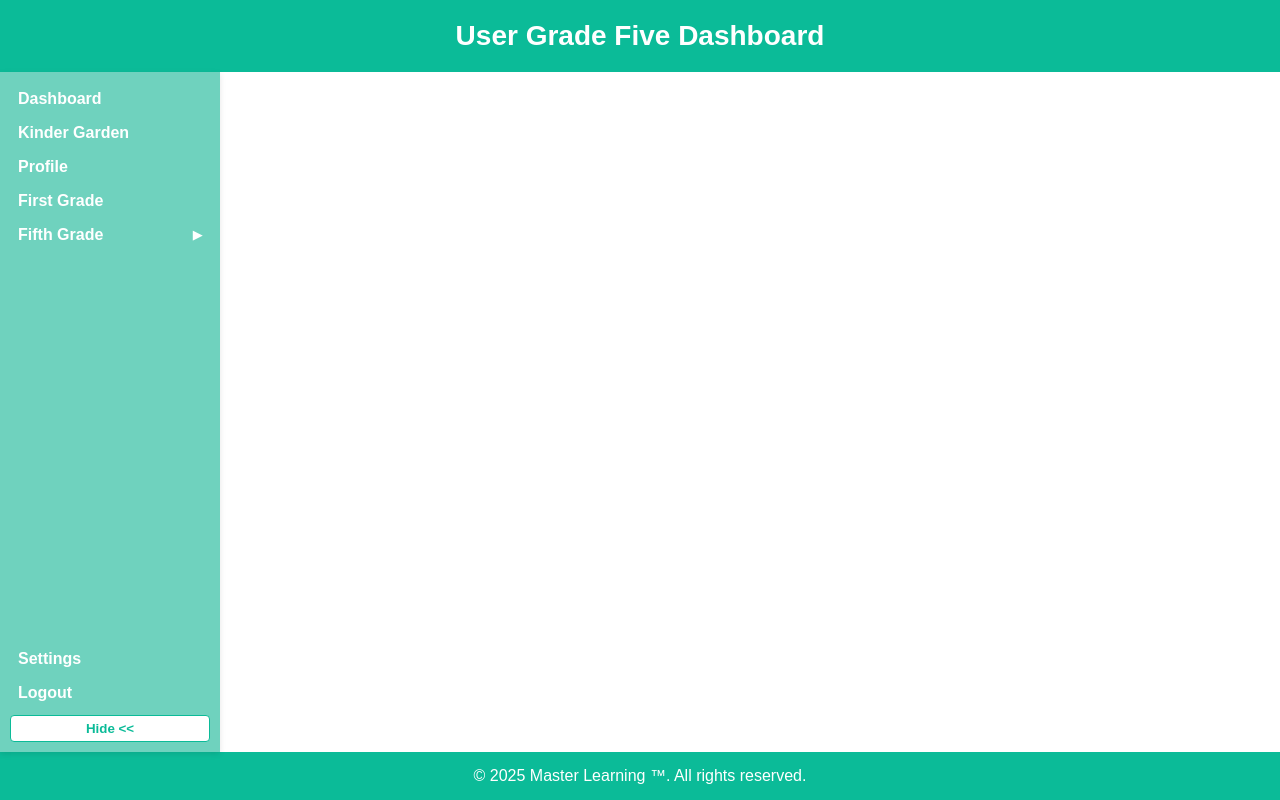
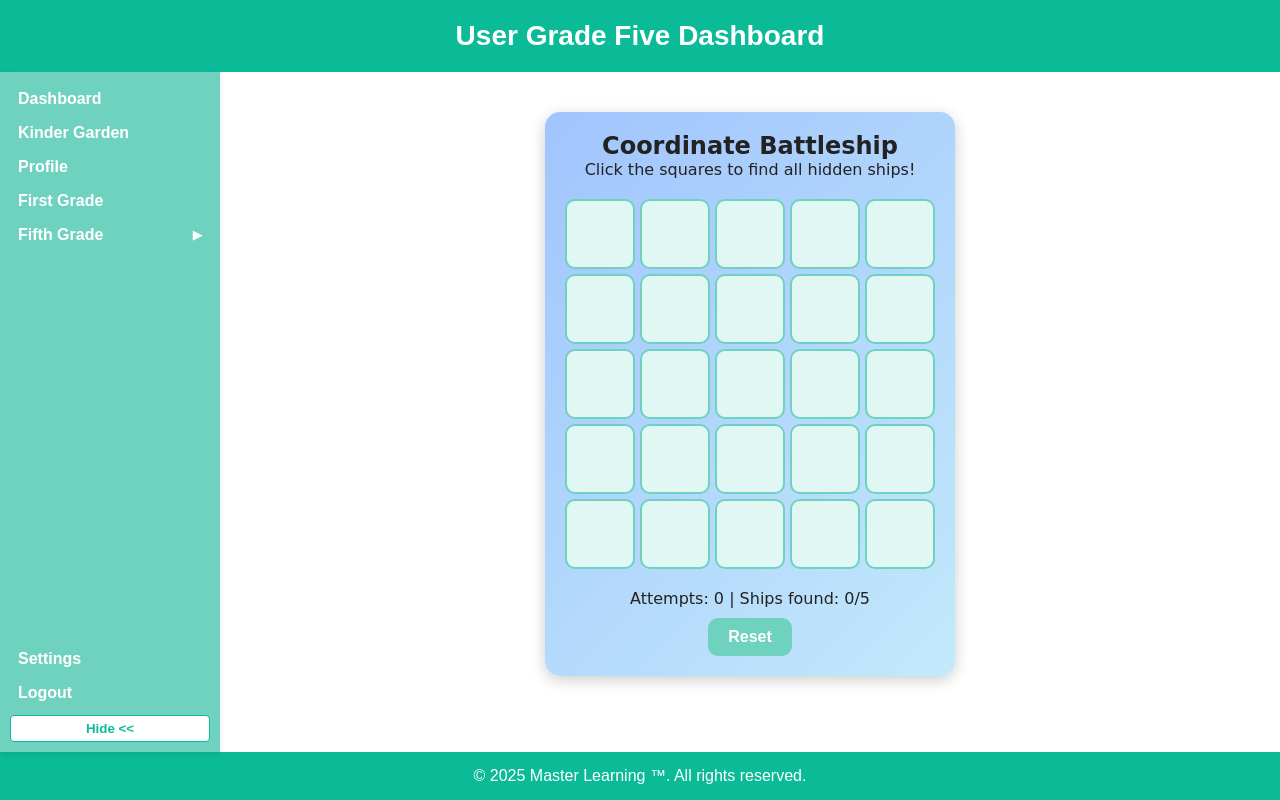
Before and after one commit to 1981master/Educations, a Vue app: page /fifth-grade/game11 in a window 1280 px wide. Built offline with nearby package versions, Linux system fonts and the light colour scheme.

Commit message:
added more Fifth Grade

```diff
--- /dev/null
+++ b/src/components/FifthGradeComponents/CoordinateBattleship.vue
@@ -0,0 +1,171 @@
+<template>
+  <div class="battleship-game">
+    <h2>Coordinate Battleship</h2>
+    <p>Click the squares to find all hidden ships!</p>
+
+    <div class="grid">
+      <div
+        v-for="(cell, index) in grid"
+        :key="index"
+        class="cell"
+        :class="{
+          hit: cell.status === 'hit',
+          miss: cell.status === 'miss',
+        }"
+        @click="attackCell(index)"
+      >
+        {{ cell.status === 'hit' ? '💥' : cell.status === 'miss' ? '❌' : '' }}
+      </div>
+    </div>
+
+    <div class="info">
+      <p>{{ message }}</p>
+      <p>
+        Attempts: {{ attempts }} | Ships found: {{ shipsFound }}/{{
+          totalShips
+        }}
+      </p>
+      <button @click="resetGame">Reset</button>
+    </div>
+  </div>
+</template>
+
+<script>
+  export default {
+    name: 'CoordinateBattleship',
+    data() {
+      return {
+        rows: 5,
+        cols: 5,
+        totalShips: 5,
+        grid: [],
+        shipPositions: [],
+        attempts: 0,
+        shipsFound: 0,
+        message: '',
+      }
+    },
+    created() {
+      this.initGame()
+    },
+    methods: {
+      initGame() {
+        this.grid = Array(this.rows * this.cols)
+          .fill()
+          .map(() => ({ status: null }))
+
+        const positions = new Set()
+        while (positions.size < this.totalShips) {
+          positions.add(Math.floor(Math.random() * this.rows * this.cols))
+        }
+        this.shipPositions = Array.from(positions)
+
+        this.attempts = 0
+        this.shipsFound = 0
+        this.message = ''
+      },
+      attackCell(index) {
+        if (this.grid[index].status) return
+
+        this.attempts++
+        if (this.shipPositions.includes(index)) {
+          this.grid[index].status = 'hit'
+          this.shipsFound++
+          this.message = '🎉 Hit! Keep going!'
+        } else {
+          this.grid[index].status = 'miss'
+          this.message = '❌ Miss! Try again!'
+        }
+
+        if (this.shipsFound === this.totalShips) {
+          this.message = `🏆 All ships found in ${this.attempts} attempts!`
+        }
+      },
+      resetGame() {
+        this.initGame()
+      },
+    },
+  }
+</script>
+
+<style scoped>
+  .battleship-game {
+    display: flex;
+    flex-direction: column;
+    align-items: center;
+    font-family: 'Comic Sans MS', cursive, sans-serif;
+    color: #222;
+    background: linear-gradient(135deg, #a1c4fd 0%, #c2e9fb 100%);
+    padding: 20px;
+    border-radius: 15px;
+    width: fit-content;
+    margin: 20px auto;
+    box-shadow: 0 4px 15px rgba(0, 0, 0, 0.2);
+  }
+
+  .grid {
+    display: grid;
+    grid-template-columns: repeat(5, 70px);
+    gap: 5px;
+    margin: 20px 0;
+  }
+
+  .cell {
+    width: 70px;
+    height: 70px;
+    border-radius: 10px;
+    border: 2px solid #6fd2be;
+    display: flex;
+    align-items: center;
+    justify-content: center;
+    cursor: pointer;
+    font-size: 28px;
+    background: #e0f7f4;
+    transition:
+      transform 0.2s,
+      background 0.2s;
+  }
+
+  .cell:hover {
+    transform: scale(1.1);
+    background: #a0e7e0;
+  }
+
+  .cell.hit {
+    background-color: #4caf50;
+    color: white;
+    font-size: 32px;
+  }
+
+  .cell.miss {
+    background-color: #f28b82;
+    color: white;
+    font-size: 32px;
+  }
+
+  .info {
+    display: flex;
+    flex-direction: column;
+    align-items: center;
+  }
+
+  .info button {
+    margin-top: 10px;
+    padding: 10px 20px;
+    cursor: pointer;
+    border-radius: 10px;
+    border: none;
+    background-color: #6fd2be;
+    color: white;
+    font-weight: bold;
+    font-size: 16px;
+    transition:
+      background 0.2s,
+      transform 0.2s;
+  }
+
+  .info button:hover {
+    background-color: #06977a;
+    transform: scale(1.05);
+  }
+</style>
--- a/src/router/index.js
+++ b/src/router/index.js
@@ -57,6 +57,11 @@ const routes = [
     component: () =>
       import('@/components/FifthGradeComponents/DecimalQuest.vue'),
   },
+  {
+    path: '/fifth-grade/game11',
+    component: () =>
+      import('@/components/FifthGradeComponents/CoordinateBattleship.vue'),
+  },
 ]
 
 const router = createRouter({
```
